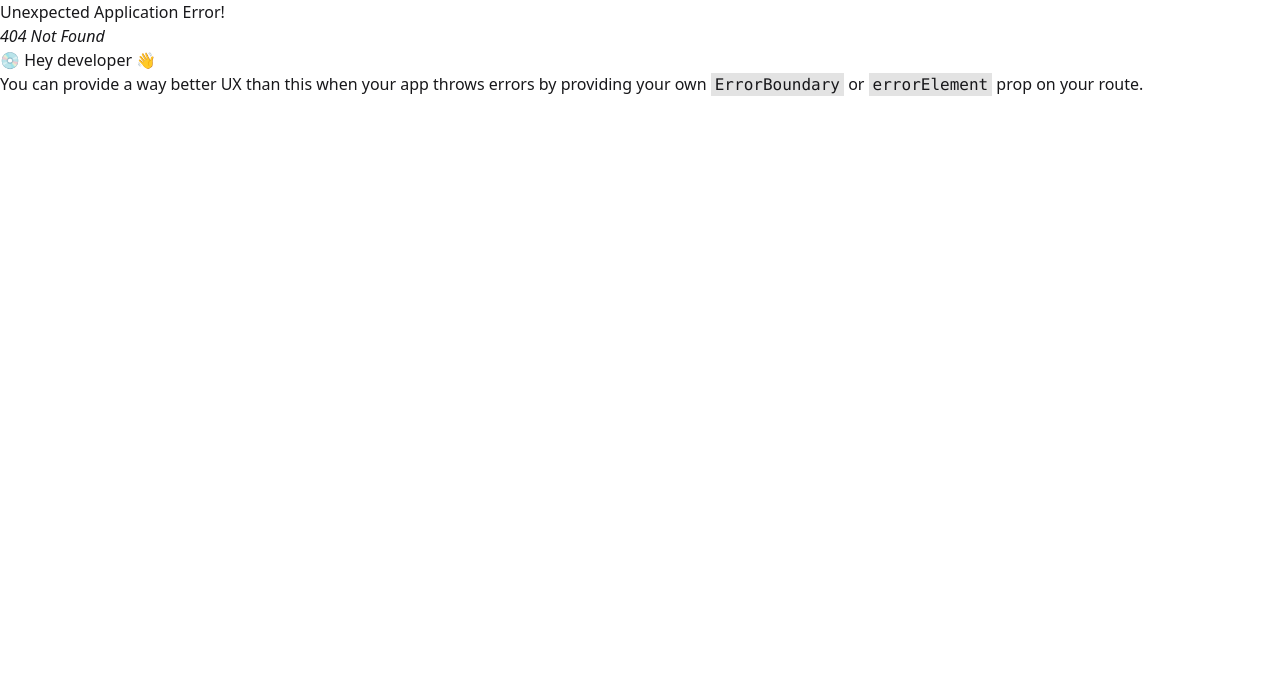
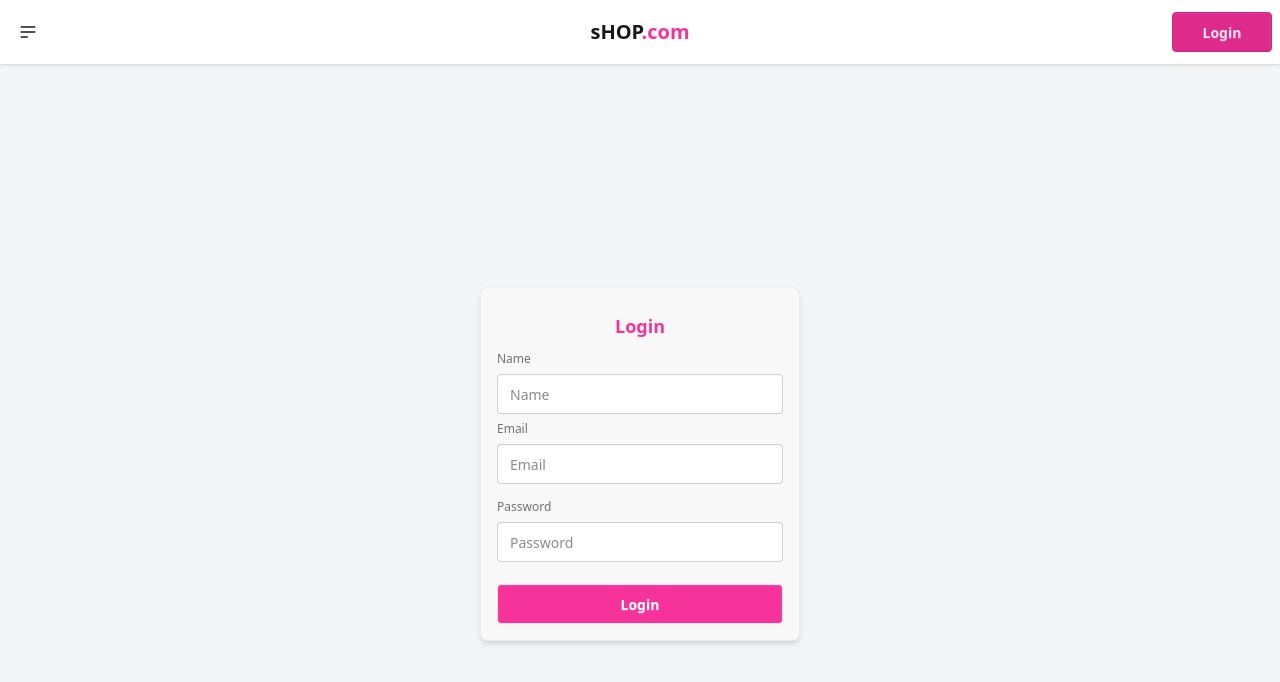
Before and after one commit to tanim246/Bazar.com, a React (Vite) app: page /login in a window 1280 px wide. Before the commit this address had no page. Shown: the top 682 px of the page. Built offline with nearby package versions, Linux system fonts and the light colour scheme.

Commit message:
login button add

```diff
--- a/package.json
+++ b/package.json
@@ -15,6 +15,7 @@
     "flowbite": "^3.1.2",
     "react": "^19.1.1",
     "react-dom": "^19.1.1",
+    "react-hook-form": "^7.62.0",
     "react-icons": "^5.5.0",
     "react-router": "^7.8.2",
     "react-router-dom": "^7.8.2",
--- /dev/null
+++ b/src/Components/Login.jsx
@@ -0,0 +1,84 @@
+import React from "react";
+import { useForm } from "react-hook-form";
+
+const Login = () => {
+  const {
+    register,
+    handleSubmit,
+    formState: { errors },
+  } = useForm();
+
+  const handleLogin = (data) => {
+    console.log(data);
+  };
+
+  return (
+    <div className="flex justify-center items-center min-h-screen bg-gray-100">
+      <form
+        onSubmit={handleSubmit(handleLogin)}
+        className="fieldset bg-base-200 border-base-300 rounded-box w-xs border p-4 shadow-md"
+      >
+        <legend className="fieldset-legend text-pink-500 flex justify-center text-lg font-bold">
+          Login
+        </legend>
+
+        {/* Name field */}
+        <label className="label">Name</label>
+        <input
+          {...register("name", { required: "name must provide" })}
+          type="text"
+          className="input border-1 outline-pink-500 w-full"
+          placeholder="Name"
+        />
+        {errors?.name && (
+          <p className="text-red-500 text-sm">{errors?.name?.message}</p>
+        )}
+
+        {/* Email field */}
+        <label className="label">Email</label>
+        <input
+          {...register("email", {
+            required: "email must provide",
+            pattern: {
+              value: /^[a-zA-Z0-9._%+-]+@[a-zA-Z0-9.-]+\.[a-zA-Z]{2,}$/,
+              message: "please enter  valid email address",
+            },
+          })}
+          type="text"
+          className="input border-1 outline-pink-500 w-full"
+          placeholder="Email"
+        />
+        {errors?.email && (
+          <p className="text-red-500 text-sm ">{errors?.email?.message}</p>
+        )}
+
+        {/* Password field */}
+        <label className="label mt-2">Password</label>
+        <input
+          {...register("password", {
+            required: "password must provide",
+            pattern: {
+              value:
+                /^(?=.*[a-z])(?=.*[A-Z])(?=.*\d)(?=.*[@$!%*?&])[A-Za-z\d@$!%*?&]{8,}$/,
+              message:
+                "Password must be at least 8 characters, include uppercase, lowercase, number & special character",
+            },
+          })}
+          type="text"
+          className="input border-1 outline-pink-500 w-full"
+          placeholder="Password"
+        />
+        {errors?.password && (
+          <p className="text-red-500 text-sm ">{errors?.password?.message}</p>
+        )}
+
+        {/* pink-500 button */}
+        <button className="btn bg-pink-500 hover:bg-pink-600 text-white mt-4 w-full">
+          Login
+        </button>
+      </form>
+    </div>
+  );
+};
+
+export default Login;
--- a/src/layout/MainLayout.jsx
+++ b/src/layout/MainLayout.jsx
@@ -9,8 +9,8 @@ const MainLayout = () => {
     <div>
         <Navber />
         <Outlet />
-        <Contact />
-        <Footer />
+        {/* <Contact /> */}
+        {/* <Footer /> */}
     </div>
   )
 }
--- a/src/routes/routes.jsx
+++ b/src/routes/routes.jsx
@@ -9,6 +9,7 @@ import ProductCard from "../components/products/ProductCard";
 import ProductsDetaile from "../Components/ProductsDetails";
 import ProductsDetails from "../Components/ProductsDetails";
 import About from "../Components/Products/About";
+import Login from "../Components/Login";
 
 export const routes = createBrowserRouter([
   {
@@ -35,6 +36,10 @@ export const routes = createBrowserRouter([
         path: "/products-details/:id",
         element: <ProductsDetails />,
       },
+      {
+        path : "login",
+        element : <Login />,
+      }
     ],
   },
 ]);
```
Also changed, not shown: 1 other file (tests, documents, lock files or other folders).
